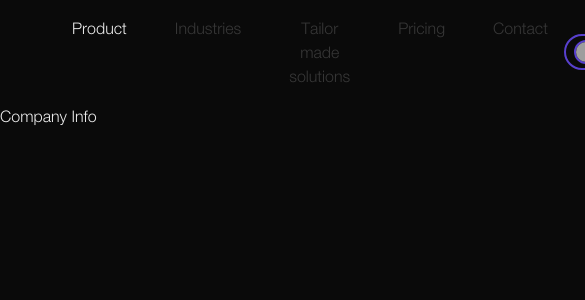
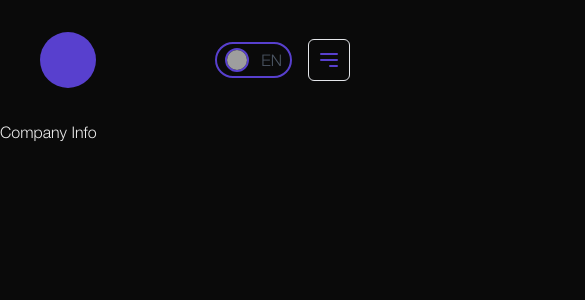
Before and after one commit to dulovici/next-demo, a Next.js app: page / in a window 390 px wide. Shown: the top 300 px of the page, 585 px wide, since content can reach past the window. Built offline with nearby package versions, Linux system fonts and the light colour scheme; grey boxes are pictures that could not be loaded.

Commit message:
adding mobile nav

```diff
--- a/src/app/components/Header.tsx
+++ b/src/app/components/Header.tsx
@@ -1,18 +1,25 @@
 import React from "react";
-import Navigation from "./navigation";
 import Avatar from "./Avatar";
 import LanguagePicker from "./LanguagePicker";
+import Navigation from "./navigation";
+import MobileNavigation from "./MobileNavigation";
 
 const Header = () => {
   return (
-    <div className="flex justify-between items-center px-14">
+    <div className="flex justify-between items-center px-6 md:px-14 py-4">
       <Avatar />
-      <Navigation />
-      <LanguagePicker
-        flagUrl="https://img.freeflagicons.com/thumb/round_button_with_metal_frame/united_kingdom/united_kingdom_640.png"
-        // flagUrl="https://img.freeflagicons.com/thumb/round_button_with_metal_frame/serbia/serbia_640.png"
-        languageCode="EN"
-      />
+      {/* Desktop Navigation */}
+      <div className="hidden lg:flex">
+        <Navigation />
+      </div>
+      <div className="flex items-center gap-4">
+        <LanguagePicker
+          flagUrl="https://img.freeflagicons.com/thumb/round_button_with_metal_frame/united_kingdom/united_kingdom_640.png"
+          languageCode="EN"
+        />
+        {/* Mobile Navigation */}
+        <MobileNavigation />
+      </div>
     </div>
   );
 };
--- /dev/null
+++ b/src/app/components/MobileNavigation.tsx
@@ -0,0 +1,109 @@
+"use client";
+
+import React from "react";
+import Link from "next/link";
+import { useState } from "react";
+import Avatar from "./Avatar";
+import LanguagePicker from "./LanguagePicker";
+
+const MobileNavigation = () => {
+  const [isMenuOpen, setIsMenuOpen] = useState(false);
+
+  return (
+    <div>
+      {/* Hamburger Icon */}
+      <button
+        onClick={() => setIsMenuOpen(true)}
+        className="block lg:hidden p-2 border rounded-md"
+        aria-label="Open Menu"
+      >
+        <svg
+          className="w-6 h-6 text-primary"
+          fill="none"
+          stroke="currentColor"
+          viewBox="0 0 24 24"
+          xmlns="http://www.w3.org/2000/svg"
+        >
+          <path
+            strokeLinecap="round"
+            strokeLinejoin="round"
+            strokeWidth="2"
+            d="M4 6h16M4 12h16m-7 6h7"
+          ></path>
+        </svg>
+      </button>
+
+      {/* Fullscreen Overlay Menu */}
+      {isMenuOpen && (
+        <div className="fixed inset-0 bg-white z-50 flex flex-col p-6">
+          {/* Header Section */}
+          <div className="flex justify-between items-center mb-8">
+            <Avatar />
+            <div className="flex">
+              <LanguagePicker
+                flagUrl="https://img.freeflagicons.com/thumb/round_button_with_metal_frame/united_kingdom/united_kingdom_640.png"
+                languageCode="EN"
+              />
+              <button
+                onClick={() => setIsMenuOpen(false)}
+                className="p-2"
+                aria-label="Close Menu"
+              >
+                <svg
+                  className="w-6 h-6 text-primary"
+                  fill="none"
+                  stroke="currentColor"
+                  viewBox="0 0 24 24"
+                  xmlns="http://www.w3.org/2000/svg"
+                >
+                  <path
+                    strokeLinecap="round"
+                    strokeLinejoin="round"
+                    strokeWidth="2"
+                    d="M6 18L18 6M6 6l12 12"
+                  ></path>
+                </svg>
+              </button>
+            </div>
+          </div>
+
+          {/* Navigation Links */}
+          <nav className="flex flex-col gap-6 text-primary">
+            <Link
+              href="/"
+              className="text-lg font-bold flex justify-between items-center"
+            >
+              PRODUCTS <span>&#8250;</span>
+            </Link>
+            <Link
+              href="/industries"
+              className="text-lg font-bold flex justify-between items-center"
+            >
+              INDUSTRIES <span>&#8250;</span>
+            </Link>
+            <Link
+              href="/solutions"
+              className="text-lg font-bold flex justify-between items-center"
+            >
+              TAILOR MADE SOLUTIONS <span>&#8250;</span>
+            </Link>
+            <Link
+              href="/pricing"
+              className="text-lg font-bold flex justify-between items-center"
+            >
+              PRICING <span>&#8250;</span>
+            </Link>
+            <Link
+              href="/contact"
+              className="text-lg font-bold flex justify-between items-center"
+            >
+              CONTACT <span>&#8250;</span>
+            </Link>
+          </nav>
+        </div>
+      )}
+    </div>
+  );
+};
+
+export default MobileNavigation;
```
